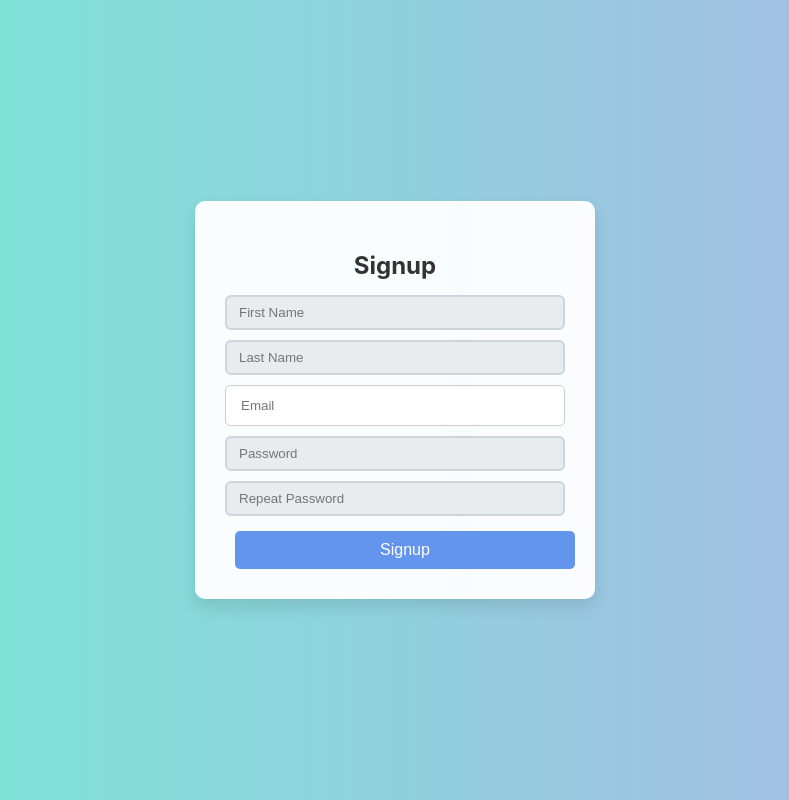
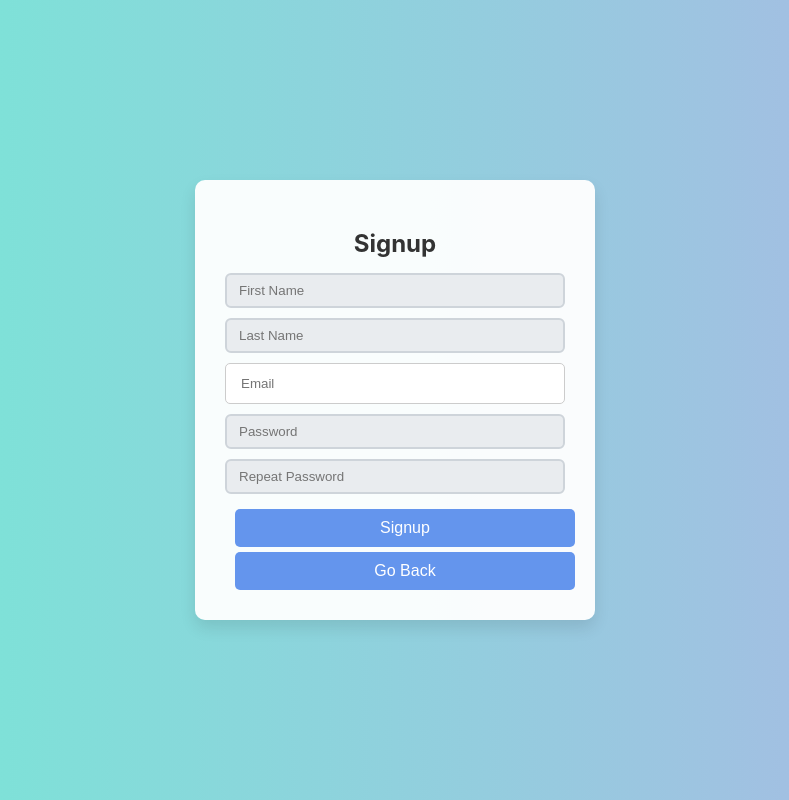
Before and after one commit to ozXoz/Tersano_Coding_Challenge, a React (Create React App) app in the folder frontend/: page /signup in a window 1280 px wide. Shown: the whole page, without its empty margins (245-1034 px from the left). Built offline with nearby package versions, Linux system fonts and the light colour scheme.

Commit message:
update signup component

```diff
--- a/frontend/src/components/SignupForm.tsx
+++ b/frontend/src/components/SignupForm.tsx
@@ -30,6 +30,9 @@ const SignupForm: React.FC = () => {
       toast.error(`Signup failed: ${error.response?.data?.error || 'Unknown error'}`);
     }
   };
+  const handleGoBack = () => {
+    navigate('/login'); // Navigate back to the login page
+  };
 
   return (
     <div className="signup-container">
@@ -41,6 +44,7 @@ const SignupForm: React.FC = () => {
         <input type="password" value={password} onChange={e => setPassword(e.target.value)} placeholder="Password" />
         <input type="password" value={rePassword} onChange={e => setRePassword(e.target.value)} placeholder="Repeat Password" />
         <button onClick={handleSignup}>Signup</button>
+        <button onClick={handleGoBack}>Go Back</button> {/* Button to go back to the login page */}
       </div>
       <ToastContainer position="top-center" autoClose={5000} hideProgressBar={false} newestOnTop={true} closeOnClick pauseOnFocusLoss draggable pauseOnHover />
     </div>
```
